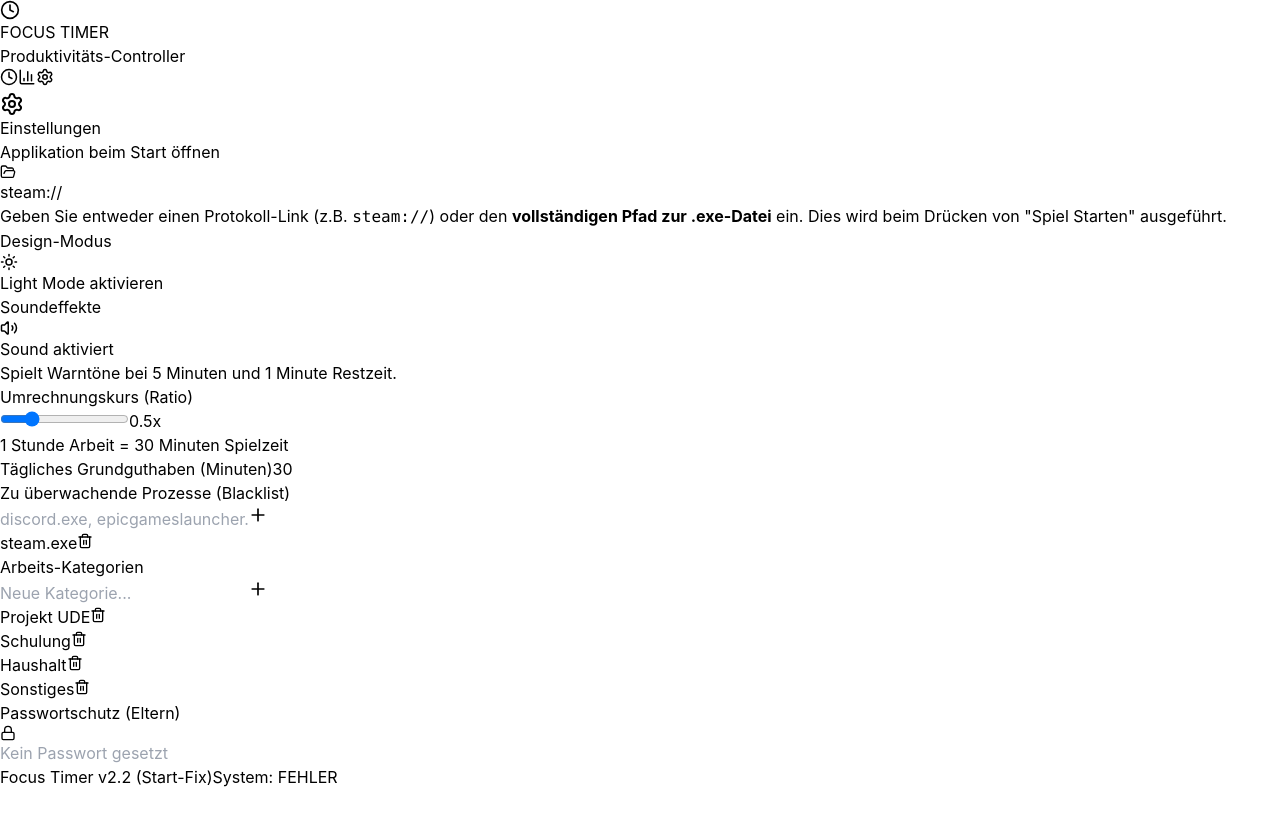
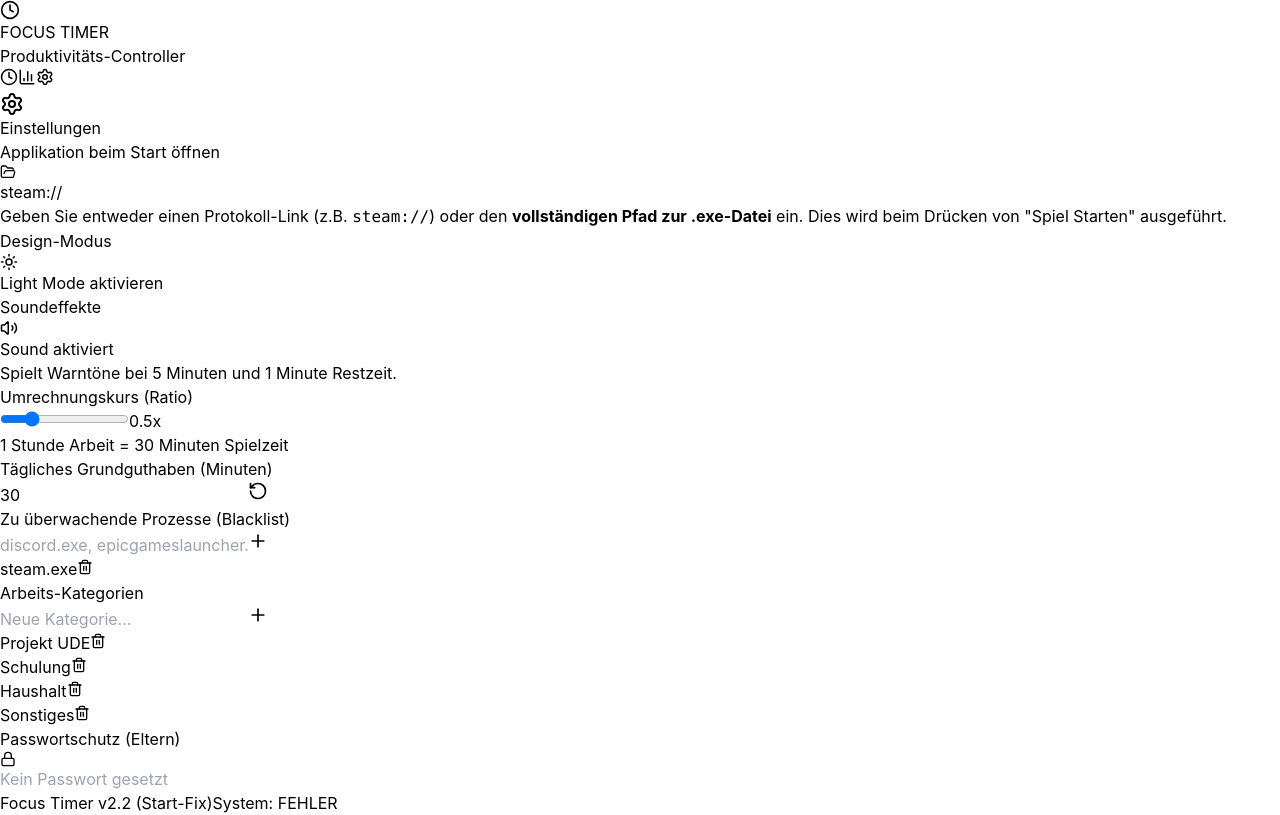
Before and after one commit to mosmello93/focus-timer, a React (Vite) app: page / in a window 1280 px wide. Both pictures are taken after a click on the button 45 px from the left and 77 px from the top of the page. Built offline with nearby package versions, Linux system fonts and the light colour scheme.

Commit message:
feat: Guthaben Reset auf Tageslimit in den Einstellungen hinzugefügt

```diff
--- a/src/App.tsx
+++ b/src/App.tsx
@@ -1,7 +1,7 @@
 import { useState, useEffect, useMemo, useRef } from 'react';
 import {
   Clock, Gamepad2, AlertCircle, Settings,
-  Plus, Trash2, Lock, Briefcase, BarChart3, Moon, Sun, Volume2, VolumeX, FolderOpen
+  Plus, Trash2, Lock, Briefcase, BarChart3, Moon, Sun, Volume2, VolumeX, FolderOpen, RotateCcw
 } from 'lucide-react';
 
 // --- TYPEDEFS ---
@@ -234,6 +234,15 @@ const App = () => {
 
   const triggerSteamStart = () => window.electron?.startSteam() || console.log(">> Start App");
   const triggerSteamKill = () => window.electron?.killSteam() || console.log(">> Kill App");
+
+  // --- NEUE FUNKTION: Guthaben auf Tageslimit zurücksetzen ---
+  const resetBalanceToDailyAllowance = () => {
+    // Wandelt die Minuten des täglichen Limits in Sekunden um
+    const dailyAllowanceSeconds = settings.dailyAllowance * 60;
+    setBalance(dailyAllowanceSeconds);
+    setProcessAlert(`Guthaben auf ${formatTime(dailyAllowanceSeconds)} (Tageslimit) zurückgesetzt.`);
+    setTimeout(() => setProcessAlert(null), 3000);
+  };
 
   useEffect(() => {
     let interval: any = null;
@@ -570,12 +579,22 @@ const App = () => {
               {/* Daily Allowance */}
               <div className={`p-4 rounded-lg border ${theme.cardBorder} ${theme.cardBg}`}>
                 <label className={`block text-sm font-bold mb-2 ${theme.textPrimary}`}>Tägliches Grundguthaben (Minuten)</label>
+                <div className='flex gap-2'>
                   <input
                     type="number"
                     value={settings.dailyAllowance}
                     onChange={(e) => setSettings({...settings, dailyAllowance: parseInt(e.target.value) || 0})}
                     className={`bg-gray-700 border ${theme.cardBorder} rounded p-2 ${theme.textPrimary} w-full focus:border-emerald-500 outline-none`}
                   />
+                  {/* NEUER RESET BUTTON */}
+                  <button
+                      onClick={resetBalanceToDailyAllowance}
+                      title="Guthaben jetzt zurücksetzen"
+                      className='bg-blue-500 hover:bg-blue-600 text-white p-2 rounded no-drag flex items-center justify-center transition-colors'
+                  >
+                      <RotateCcw size={20} />
+                  </button>
+                </div>
               </div>
 
               {/* Target Blacklist Processes */}
```
Lines whose indentation alone changed are shown as unchanged.
